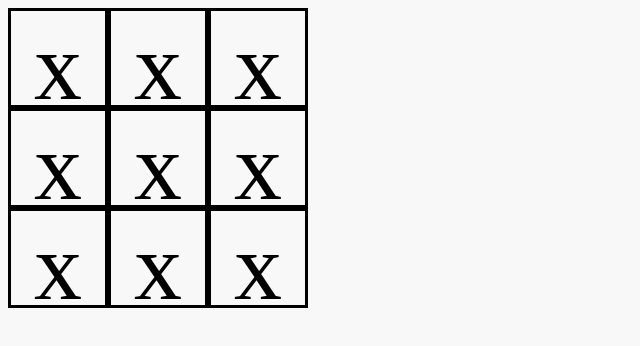
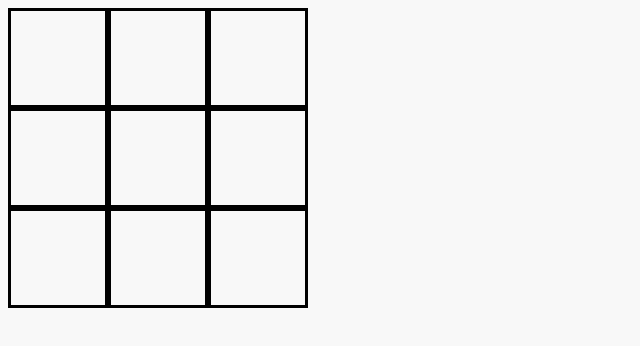
Before and after one commit to TomaszLaboj/tic-tac-toe-react, a React (Vite) app: page / in a window 1280 px wide. Shown: the top 346 px of the page, without its empty margins (0-640 px from the left). Built offline with nearby package versions, Linux system fonts and the light colour scheme.

Commit message:
clicking on an square puts x , eslint jsxa11y remo

```diff
--- a/src/components/SquareComponent.tsx
+++ b/src/components/SquareComponent.tsx
@@ -1,9 +1,9 @@
 import { SquareProps } from "./types";
 
-export function SquareComponent(props: SquareProps): JSX.Element {
+export function SquareComponent(props: SquareProps) {
     return (
-        <>
-            <div className="square">{props.square.symbol}</div>
-        </>
+        <div className="square" onClick={() => props.handleClick(props.square)}>
+            <div>{props.square.symbol}</div>
+        </div>
     );
 }
--- a/src/components/TicTacToe.tsx
+++ b/src/components/TicTacToe.tsx
@@ -1,21 +1,41 @@
+import { useState } from "react";
+import { SquareComponent } from "./SquareComponent";
 import { Square } from "./types";
-import { SquareComponent } from "./SquareComponent";
 
 export function TicTacToe(): JSX.Element {
     const boardState: Square[] = [];
     for (let i = 1; i <= 9; i++) {
         boardState.push({
             id: i,
-            symbol: "x",
+            symbol: null,
         });
     }
-    console.log(boardState);
+    const [board, setBoard] = useState<Square[]>(boardState);
+
+    const handleClickFunction = (clickedSquare: Square) => {
+        const changedBoard: Square[] = board.map((el: Square) => {
+            if (el.id === clickedSquare.id) {
+                return {
+                    id: clickedSquare.id,
+                    symbol: "x",
+                };
+            } else {
+                return el;
+            }
+        });
+        setBoard([...changedBoard]);
+    };
+    console.log(board);
     return (
         <>
             <div className="board">
-                {boardState.map((element) => {
+                {board.map((element) => {
                     return (
-                        <SquareComponent key={element.id} square={element} />
+                        <SquareComponent
+                            key={element.id}
+                            square={element}
+                            handleClick={handleClickFunction}
+                        />
                     );
                 })}
             </div>
--- a/src/components/types.ts
+++ b/src/components/types.ts
@@ -5,5 +5,6 @@ interface Square {
 
 interface SquareProps {
     square: Square;
+    handleClick: (square: Square) => void;
 }
 export type { Square, SquareProps };
```
Also changed, not shown: .eslintrc.cjs.
